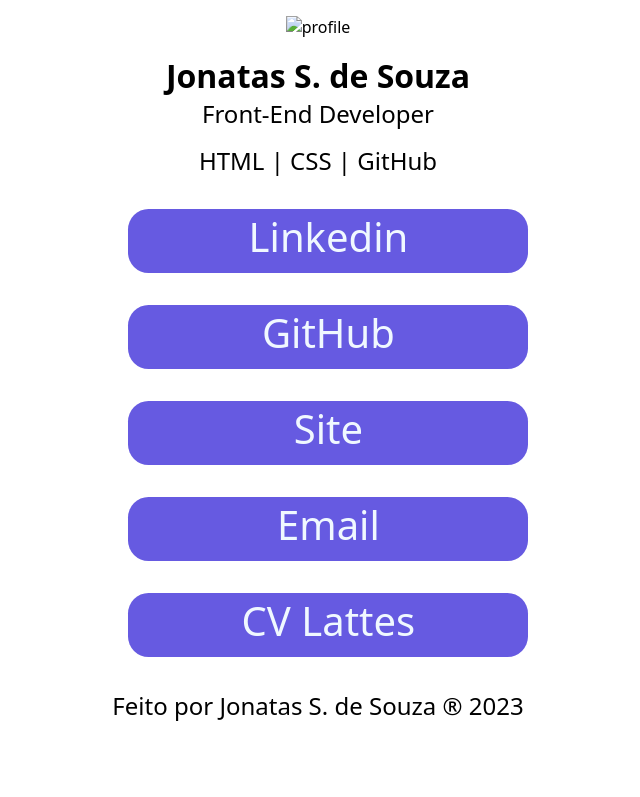
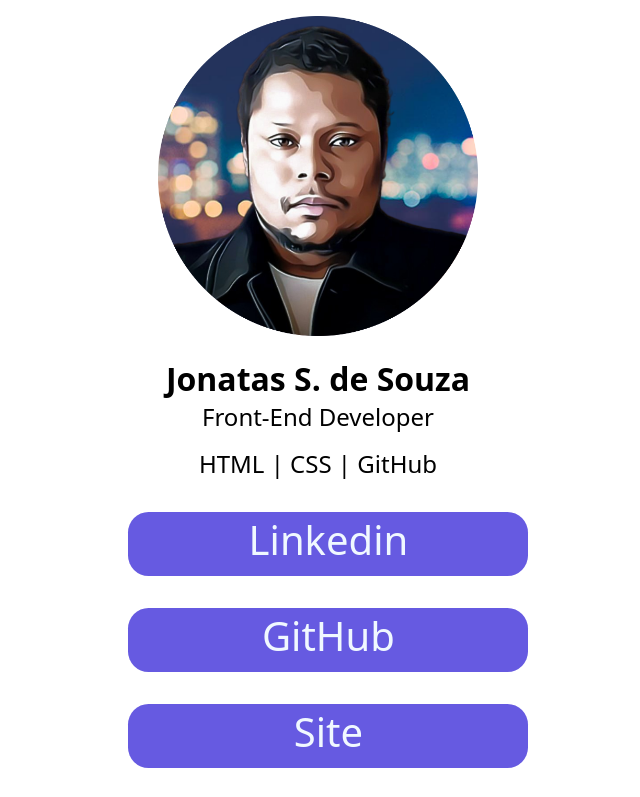
Before and after one commit to jonatas1516/my-links, a plain HTML site: page index.html in a window 1280 px wide. Shown: the top 797 px of the page, without its empty margins (322-962 px from the left). Drawn offline with Linux system fonts and the light colour scheme.

Commit message:
update html readme.md

```diff
--- a/index.html
+++ b/index.html
@@ -11,7 +11,7 @@
 <body>
   <main class="principal">
     <section class="profile">
-      <img class="img-profile" src="./assets/image/profile.png" alt="profile">
+      <img class="img-profile" src="./assets/img/profile.png" alt="profile">
     </section>
 
     <section class="text">
```
Also changed, not shown: 1 other file.
